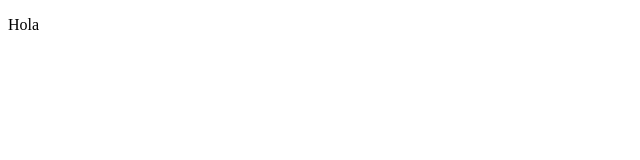
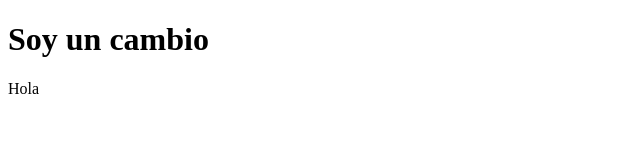
Before and after one commit to N4rllyC/PruebaUno, a plain HTML site: page index.html in a window 1280 px wide. Shown: the whole page, without its empty margins (0-640 px from the left). Drawn offline with Linux system fonts and the light colour scheme.

Commit message:
agregar cambio

```diff
--- a/index.html
+++ b/index.html
@@ -4,6 +4,7 @@
         <title></title>
     </head>
     <body>
+        <h1>Soy un cambio</h1>
         <p>Hola</p>
     </body>
 </html>
```
